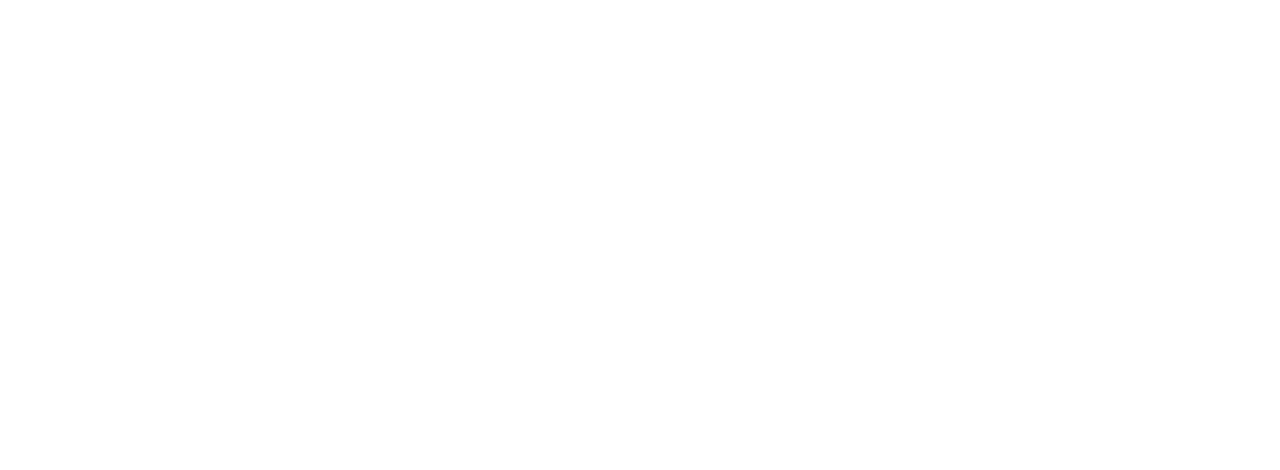
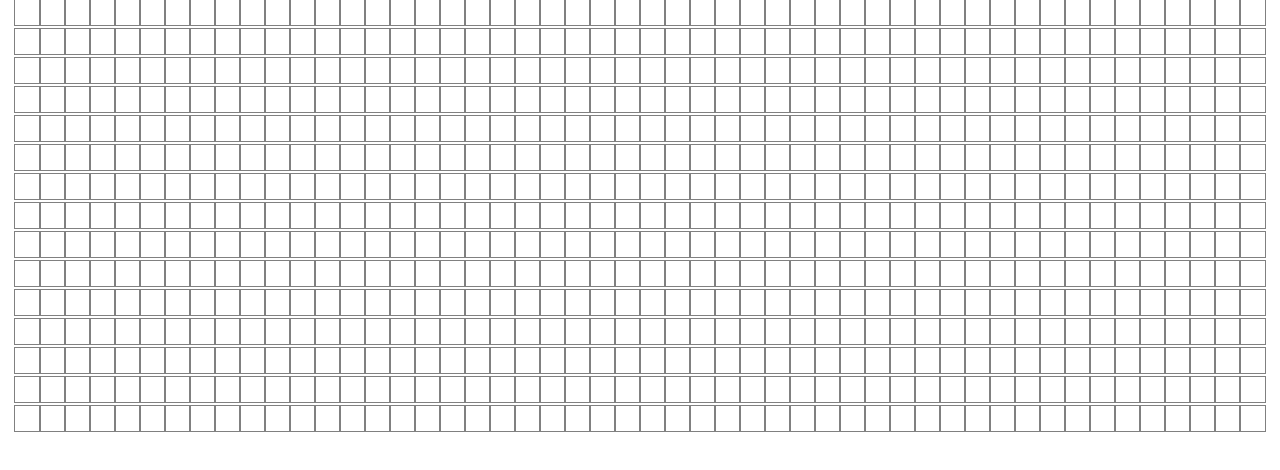
Before and after one commit to tommyrharper/Pathfinding-Visualiser, a React (Create React App) app: page / in a window 1280 px wide. Shown: the top 470 px of the page. Built offline with nearby package versions, Linux system fonts and the light colour scheme.

Commit message:
Create grid css

```diff
--- a/src/PathfindingVisualiser/Node/Node.css
+++ b/src/PathfindingVisualiser/Node/Node.css
@@ -0,0 +1,6 @@
+.node {
+  width: 25px;
+  height: 25px;
+  outline: 1px solid grey;
+  display: inline-block;
+}
```
